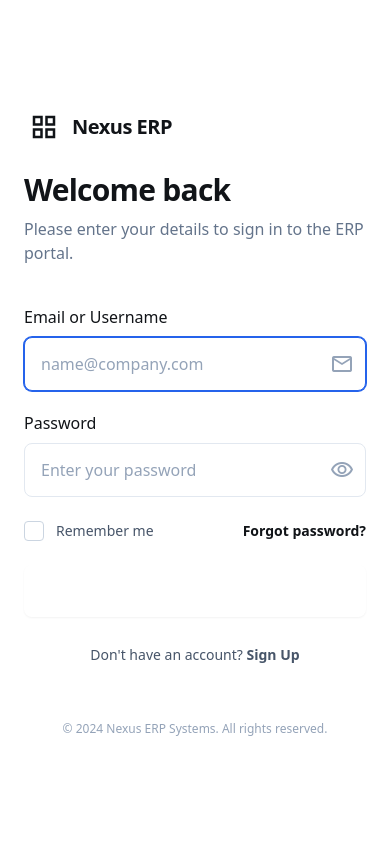
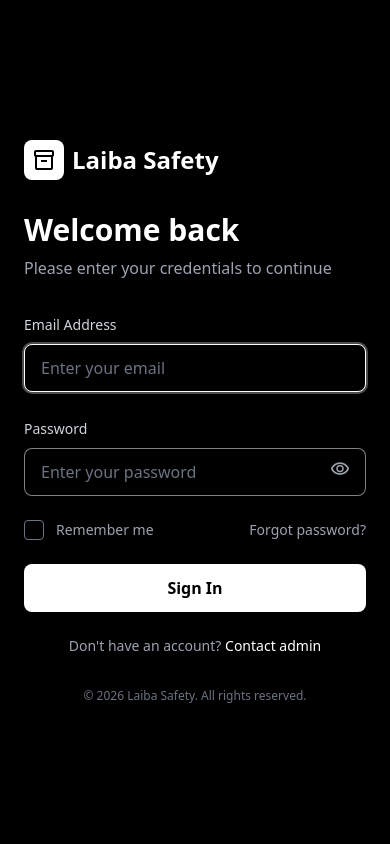
Before and after one commit to MuhammadSaljooq/projectlaibaindustry, a Laravel app: page /login in a window 390 px wide. Run offline with Laravel 12, Linux system fonts and the light colour scheme; data comes from the database, SQL or seed files in the repository; some libraries are stand-ins or nearby versions.

Commit message:
Add Laiba Safety login design, PDF customer statements, delete sale button
- Implement new login design: black background, Laiba Safety branding
- Add PDF download for customer statements (bank-style layout, proper typography)
- Add delete sale button to sales index and show pages
- Add dompdf package for PDF generation

Made-with: Cursor

```diff
--- a/laibaindustry-erp/composer.json
+++ b/laibaindustry-erp/composer.json
@@ -7,6 +7,7 @@
     "license": "MIT",
     "require": {
         "php": "^8.2",
+        "barryvdh/laravel-dompdf": "^3.1",
         "laravel/framework": "^12.0",
         "laravel/tinker": "^2.10.1"
     },
--- a/laibaindustry-erp/resources/views/auth/login.blade.php
+++ b/laibaindustry-erp/resources/views/auth/login.blade.php
@@ -1,75 +1,105 @@
 <!DOCTYPE html>
-
-<html lang="en"><head>
-@include('partials.frontend-head', ['title' => 'ERP Login'])
+<html lang="en">
+<head>
+@include('partials.frontend-head', ['title' => 'Login - Laiba Safety'])
 </head>
-<body class="bg-background-light dark:bg-background-dark font-display text-[#111418] dark:text-white">
-<div class="flex min-h-screen w-full flex-row overflow-hidden">
-<div class="hidden lg:flex w-1/2 relative bg-cover bg-center items-center justify-center auth-hero-bg" data-alt="Modern corporate office interior with glass walls and clean lighting">
-<div class="absolute inset-0 bg-primary/20 backdrop-blur-[2px]"></div>
-<div class="relative z-10 p-12 text-white max-w-lg">
-<h2 class="text-4xl font-bold mb-6 drop-shadow-md">Manage your business with confidence.</h2>
-<p class="text-lg font-medium opacity-90 drop-shadow-sm">Streamlined operations, real-time analytics, and seamless integration all in one powerful ERP platform.</p>
+<body class="bg-black font-display text-white min-h-screen">
+<div class="min-h-screen w-full flex items-center justify-center p-6 sm:p-8">
+<div class="w-full max-w-md">
+    {{-- Logo and Title --}}
+    <div class="mb-8">
+        <div class="flex items-center gap-2 mb-2">
+            <div class="w-10 h-10 bg-white rounded-lg flex items-center justify-center">
+                <span class="material-symbols-outlined text-2xl text-black">inventory_2</span>
+            </div>
+            <h1 class="text-2xl font-bold text-white">Laiba Safety</h1>
         </div>
     </div>
-<div class="flex w-full lg:w-1/2 flex-col items-center justify-center p-6 sm:p-12 bg-white dark:bg-background-dark">
-<div class="w-full max-w-[480px] flex flex-col gap-6">
-<div class="flex flex-col gap-2 pb-4">
-<div class="mb-4 flex items-center gap-2">
-<div class="flex h-10 w-10 items-center justify-center rounded-lg bg-primary/10 text-primary">
-<span class="material-symbols-outlined text-3xl">grid_view</span>
-</div>
-<span class="text-xl font-bold tracking-tight text-[#111418] dark:text-white">Nexus ERP</span>
-</div>
-<h1 class="text-3xl font-bold leading-tight tracking-tight text-[#111418] dark:text-white">Welcome back</h1>
-<p class="text-base font-normal text-slate-500 dark:text-slate-400">Please enter your details to sign in to the ERP portal.</p>
+
+    {{-- Welcome Text --}}
+    <div class="mb-8">
+        <h2 class="text-3xl font-bold text-white mb-2">Welcome back</h2>
+        <p class="text-gray-400">Please enter your credentials to continue</p>
     </div>
 
     @if ($errors->any())
-    <div class="rounded-lg border border-red-200 bg-red-50 px-4 py-3 text-sm text-red-700">
+    <div class="mb-6 rounded-lg border border-red-500/50 bg-red-500/10 px-4 py-3 text-sm text-red-400">
         {{ $errors->first() }}
     </div>
     @endif
 
-<form action="{{ route('login.store', absolute: false) }}" class="flex flex-col gap-5" method="POST">
+    <form action="{{ route('login.store', absolute: false) }}" class="space-y-6" method="POST">
         @csrf
-<div class="flex flex-col gap-2">
-<label class="text-base font-medium text-[#111418] dark:text-white" for="email">Email or Username</label>
+        {{-- Email Field --}}
+        <div class="space-y-2">
+            <label class="text-gray-300 text-sm font-medium" for="email">Email Address</label>
+            <input
+                class="w-full h-12 px-4 rounded-lg border border-white/50 bg-black text-white placeholder-gray-500 focus:border-white focus:ring-2 focus:ring-white/30 focus:outline-none transition-colors"
+                id="email"
+                name="email"
+                type="email"
+                placeholder="Enter your email"
+                value="{{ old('email') }}"
+                required
+                autofocus
+                autocomplete="username"
+            />
+        </div>
+
+        {{-- Password Field --}}
+        <div class="space-y-2">
+            <label class="text-gray-300 text-sm font-medium" for="password">Password</label>
             <div class="relative">
-<input class="form-input w-full rounded-lg border border-slate-200 bg-background-light dark:bg-[#1a2632] dark:border-slate-700 px-4 py-3.5 text-base text-[#111418] dark:text-white placeholder-slate-400 focus:border-primary focus:ring-1 focus:ring-primary focus:outline-none transition-colors" id="email" name="email" placeholder="name@company.com" type="email" value="{{ old('email') }}" required autofocus autocomplete="username"/>
-<div class="absolute right-3 top-1/2 -translate-y-1/2 text-slate-400 pointer-events-none flex items-center">
-<span class="material-symbols-outlined">mail</span>
+                <input
+                    class="w-full h-12 px-4 pr-12 rounded-lg border border-white/50 bg-black text-white placeholder-gray-500 focus:border-white focus:ring-2 focus:ring-white/30 focus:outline-none transition-colors"
+                    id="password"
+                    name="password"
+                    type="password"
+                    placeholder="Enter your password"
+                    required
+                    autocomplete="current-password"
+                />
+                <button
+                    type="button"
+                    data-password-toggle="password"
+                    class="absolute right-4 top-1/2 -translate-y-1/2 text-gray-400 hover:text-white transition-colors focus:outline-none"
+                    aria-label="Toggle password visibility"
+                >
+                    <span class="material-symbols-outlined text-[20px]">visibility</span>
+                </button>
+            </div>
+        </div>
+
+        {{-- Remember me & Forgot password --}}
+        <div class="flex flex-wrap items-center justify-between gap-4">
+            <label class="flex items-center gap-3 cursor-pointer group">
+                <input class="h-5 w-5 rounded border-gray-500 bg-black text-white focus:ring-white/50 focus:ring-2" type="checkbox" name="remember"/>
+                <span class="text-sm text-gray-400 group-hover:text-gray-300 transition-colors">Remember me</span>
+            </label>
+            <a class="text-sm text-gray-400 hover:text-white transition-colors" href="{{ route('password.request', absolute: false) }}">Forgot password?</a>
+        </div>
+
+        {{-- Sign In Button --}}
+        <button
+            type="submit"
+            class="w-full h-12 rounded-lg bg-white hover:bg-gray-200 text-black font-semibold transition-colors focus:outline-none focus:ring-2 focus:ring-white focus:ring-offset-2 focus:ring-offset-black"
+        >
+            Sign In
+        </button>
+    </form>
+
+    {{-- Contact Admin Link --}}
+    <div class="mt-6 text-center">
+        <p class="text-gray-400 text-sm">
+            Don't have an account? <a href="#" class="text-white hover:text-gray-300 transition-colors">Contact admin</a>
+        </p>
+    </div>
+
+    {{-- Footer --}}
+    <div class="mt-8 text-center text-xs text-gray-500">
+        <p>© {{ date('Y') }} Laiba Safety. All rights reserved.</p>
     </div>
 </div>
 </div>
-<div class="flex flex-col gap-2">
-<label class="text-base font-medium text-[#111418] dark:text-white" for="password">Password</label>
-<div class="relative group">
-<input class="form-input w-full rounded-lg border border-slate-200 bg-background-light dark:bg-[#1a2632] dark:border-slate-700 px-4 py-3.5 pr-12 text-base text-[#111418] dark:text-white placeholder-slate-400 focus:border-primary focus:ring-1 focus:ring-primary focus:outline-none transition-colors" id="password" name="password" placeholder="Enter your password" type="password" required autocomplete="current-password"/>
-<button class="absolute right-0 top-0 h-full w-12 flex items-center justify-center text-slate-400 hover:text-slate-600 dark:hover:text-slate-300 transition-colors focus:outline-none" type="button" data-password-toggle="password">
-<span class="material-symbols-outlined">visibility</span>
-</button>
-</div>
-</div>
-<div class="flex flex-wrap items-center justify-between gap-4 py-1">
-<label class="flex items-center gap-3 cursor-pointer group">
-<input class="h-5 w-5 rounded border-slate-300 text-primary focus:ring-primary dark:border-slate-600 dark:bg-[#1a2632]" type="checkbox" name="remember"/>
-<span class="text-sm font-medium text-slate-600 group-hover:text-slate-800 dark:text-slate-400 dark:group-hover:text-slate-200 transition-colors">Remember me</span>
-</label>
-<a class="text-sm font-semibold text-primary hover:text-blue-600 transition-colors" href="{{ route('password.request', absolute: false) }}">Forgot password?</a>
-</div>
-<button class="flex w-full items-center justify-center rounded-lg bg-primary py-3.5 px-4 text-base font-bold text-white shadow-sm hover:bg-blue-600 focus:outline-none focus:ring-2 focus:ring-primary focus:ring-offset-2 dark:focus:ring-offset-[#101922] transition-colors" type="submit">
-                        Sign In
-                    </button>
-<p class="text-center text-sm text-slate-600 dark:text-slate-400 mt-2">
-                        Don't have an account?
-                        <a class="font-bold text-primary hover:text-blue-600 transition-colors" href="#">Sign Up</a>
-</p>
-</form>
-<div class="mt-8 flex justify-center text-xs text-slate-400 dark:text-slate-600">
-<p>© 2024 Nexus ERP Systems. All rights reserved.</p>
-</div>
-</div>
-</div>
-</div>
-</body></html>
+</body>
+</html>
--- a/laibaindustry-erp/routes/web.php
+++ b/laibaindustry-erp/routes/web.php
@@ -52,6 +52,7 @@ Route::middleware(['auth', 'blockViewerWrite'])->group(function () {
     Route::resource('purchases', PurchaseController::class);
     Route::resource('customers', CustomerController::class);
     Route::get('customers/{customer}/statement', [CustomerController::class, 'statement'])->name('customers.statement');
+    Route::get('customers/{customer}/statement/pdf', [CustomerController::class, 'statementPdf'])->name('customers.statement.pdf');
     Route::resource('payables', PayableController::class);
 
     Route::get('/settings', [SettingsController::class, 'index'])->name('settings.index');
```
Also changed, not shown: laibaindustry-erp/app/Http/Controllers/CustomerController.php (+33 -3 lines), laibaindustry-erp/resources/views/customers/statement-pdf.blade.php (added, +228 -0 lines), laibaindustry-erp/resources/views/customers/statement.blade.php (+7 -1 lines), laibaindustry-erp/resources/views/sales/index.blade.php (+9 -0 lines), 1 other file. Lines whose indentation alone changed are shown as unchanged.
